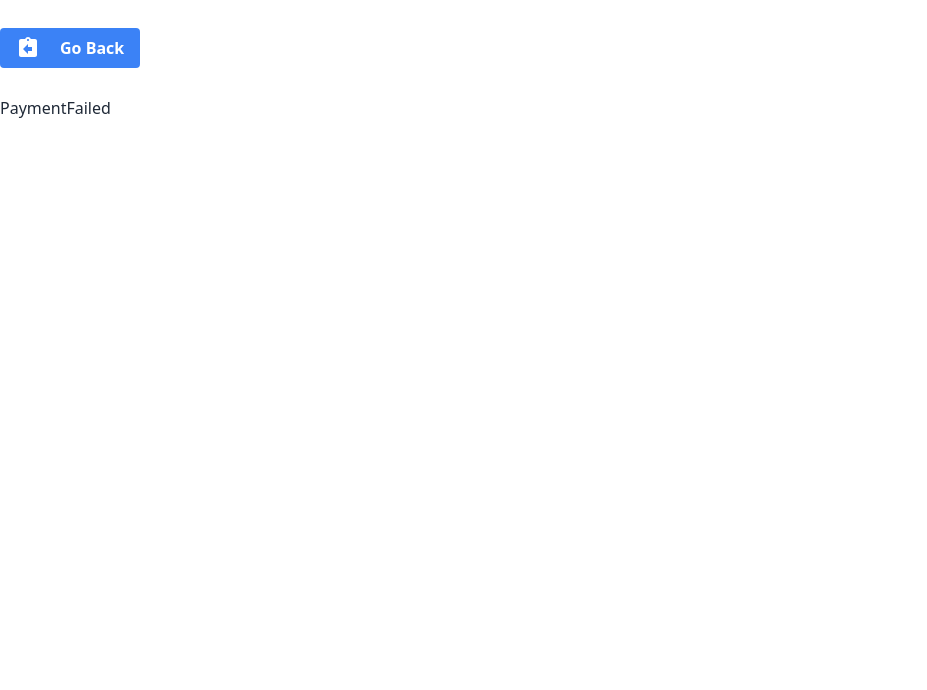
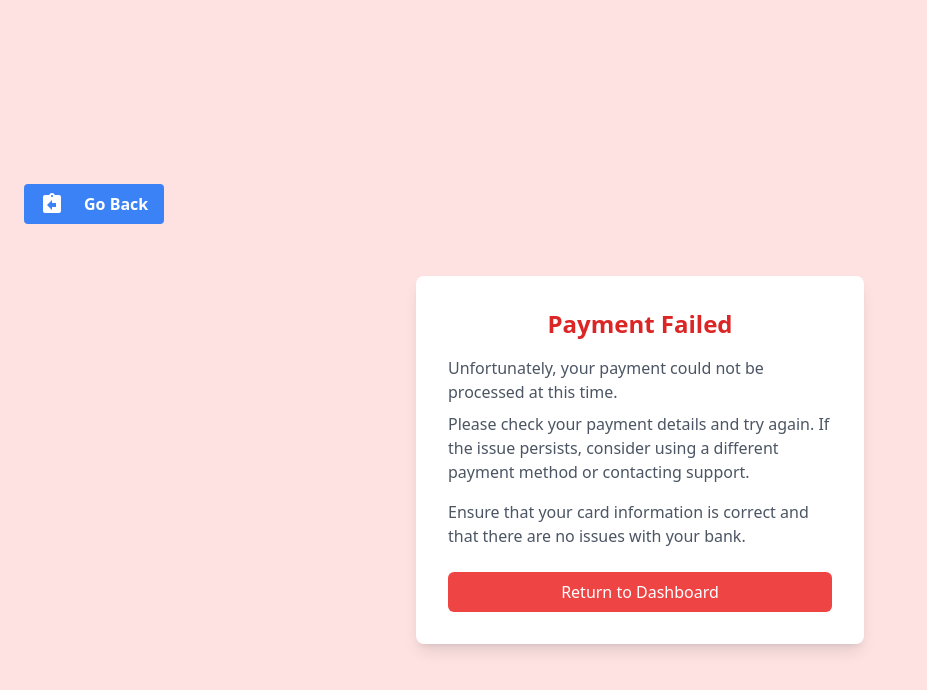
Before and after one commit to VictorNjeru49/vehicle-Front-end, a React (Vite) app: page /PaymentFailed in a window 1280 px wide. Shown: the top 690 px of the page, without its empty margins (0-927 px from the left). Built offline with nearby package versions, Linux system fonts and the light colour scheme.

Commit message:
fiveth commit

```diff
--- a/src/features/Vehiclespec/VehicleDetails.tsx
+++ b/src/features/Vehiclespec/VehicleDetails.tsx
@@ -68,9 +68,12 @@ const VehicleDetails = () => {
       bookingStatus: 'pending',
     };
 
+
     try {
       const bookingResponse = await bookVehicle(bookingPayload).unwrap();
-      const newBookingId = bookingResponse.id; // Assuming the response contains the new booking ID
+
+      console.log(bookingResponse)
+      const newBookingId = bookingResponse?.createdbook?.id;
 
       if (!newBookingId) {
         throw new Error('Booking ID not returned');
--- a/src/pages/PaymentFailed.tsx
+++ b/src/pages/PaymentFailed.tsx
@@ -1,14 +1,34 @@
-import SomePage from "../back/back"
-
+import SomePage from "../back/back";
+import { useNavigate } from "react-router-dom";
 
 function PaymentFailed() {
+  const navigate = useNavigate();
+
   return (
-
-    <div>
-        <SomePage/>
-        PaymentFailed
-        </div>
-  )
+    <div className="flex flex-col items-center justify-center min-h-screen p-6 bg-red-100">
+      <SomePage />
+      <div className="bg-white rounded-lg shadow-lg p-8 mt-6 w-full max-w-md">
+        <h2 className="text-2xl font-semibold text-center text-red-600 mb-4">
+          Payment Failed
+        </h2>
+        <p className="text-gray-600 mb-2">
+          Unfortunately, your payment could not be processed at this time.
+        </p>
+        <p className="text-gray-600 mb-4">
+          Please check your payment details and try again. If the issue persists, consider using a different payment method or contacting support.
+        </p>
+        <p className="text-gray-600 mb-6">
+          Ensure that your card information is correct and that there are no issues with your bank.
+        </p>
+        <button
+          onClick={() => navigate('/Dashboard-Profile')} // Navigate to the Dashboard Profile
+          className="w-full py-2 px-4 bg-red-500 text-white rounded-md hover:bg-red-600 transition duration-300"
+        >
+          Return to Dashboard
+        </button>
+      </div>
+    </div>
+  );
 }
 
-export default PaymentFailed
+export default PaymentFailed;
--- a/src/pages/paymentInfo.tsx
+++ b/src/pages/paymentInfo.tsx
@@ -1,16 +1,34 @@
-import SomePage from "../back/back"
+import SomePage from "../back/back";
+import { useNavigate } from "react-router-dom";
 
 function PaymentInfo() {
+  const navigate = useNavigate();
+
   return (
-    <div>
-      <SomePage/>
-        <h2>
-            Thank you for your Patience
+    <div className="flex flex-col items-center justify-center min-h-screen p-6 bg-gray-100">
+      <SomePage />
+      <div className="bg-white rounded-lg shadow-lg p-8 mt-6 w-full max-w-md">
+        <h2 className="text-2xl font-semibold text-center text-gray-800 mb-4">
+          Thank You for Your Patience
         </h2>
-        <p>The details about your vehicle will be sent to your Email.</p>
-        <p>Please check your Email</p>
+        <p className="text-gray-600 mb-2">
+          Your payment has been successfully processed.
+        </p>
+        <p className="text-gray-600 mb-4">
+          The details about your vehicle will be sent to your email. Please check your inbox for further instructions.
+        </p>
+        <p className="text-gray-600 mb-6">
+          If you do not see an email from us, please check your spam or junk folder.
+        </p>
+        <button
+          onClick={() => navigate('/')} // Adjust the route as necessary
+          className="w-full py-2 px-4 bg-blue-500 text-white rounded-md hover:bg-blue-600 transition duration-300"
+        >
+          Return to Home
+        </button>
+      </div>
     </div>
-  )
+  );
 }
 
-export default PaymentInfo
+export default PaymentInfo;
--- a/src/types/alltypes.ts
+++ b/src/types/alltypes.ts
@@ -168,7 +168,10 @@ export interface RegisterVehicleFormValues {
     user:TUser[];
     vehicle: TVehicle[]
     bookingId: BookingState[]
+    createdbook?: {id: number};
+
 }
+
 export interface TBookstate{
     id: number;
     bookingDate: string;
```
